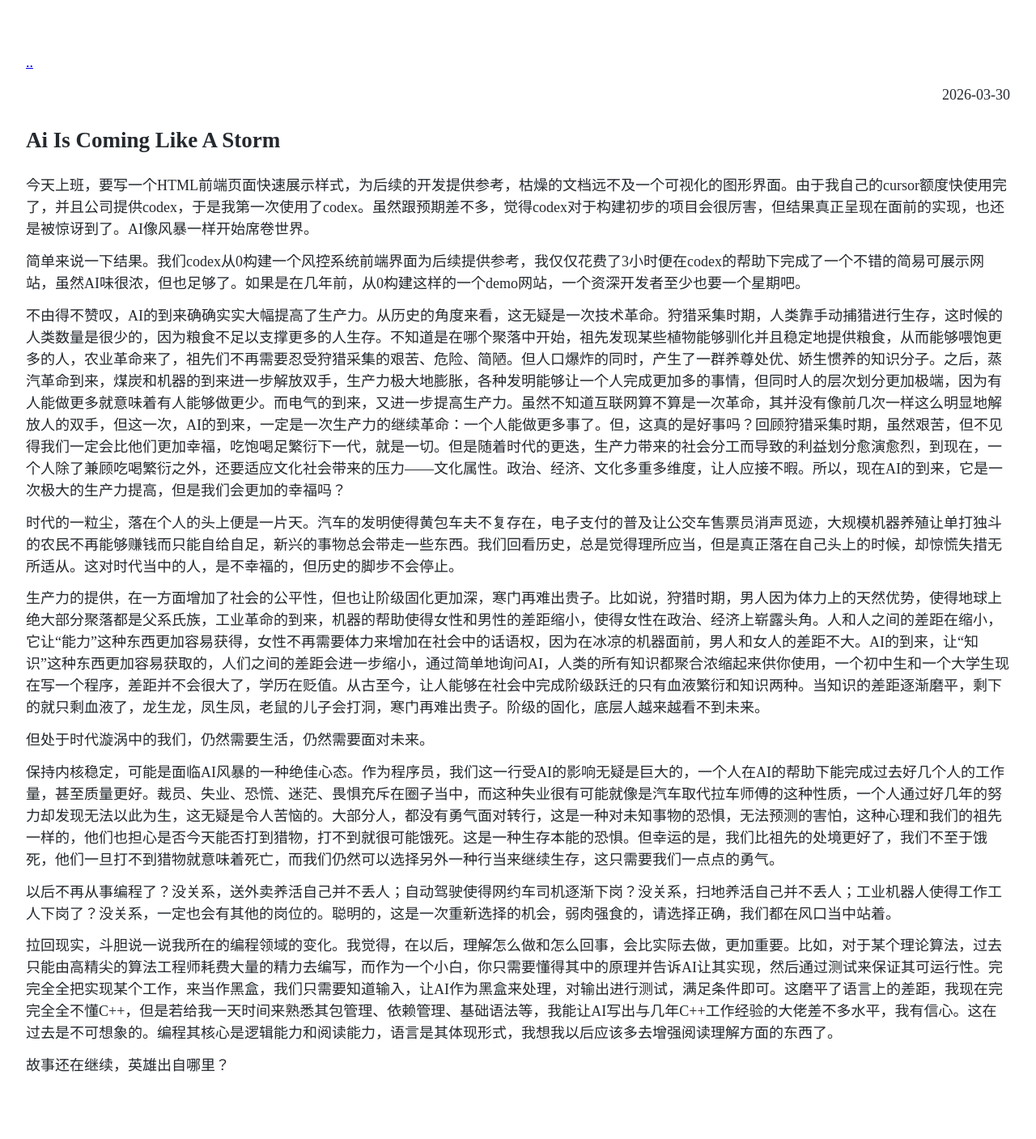
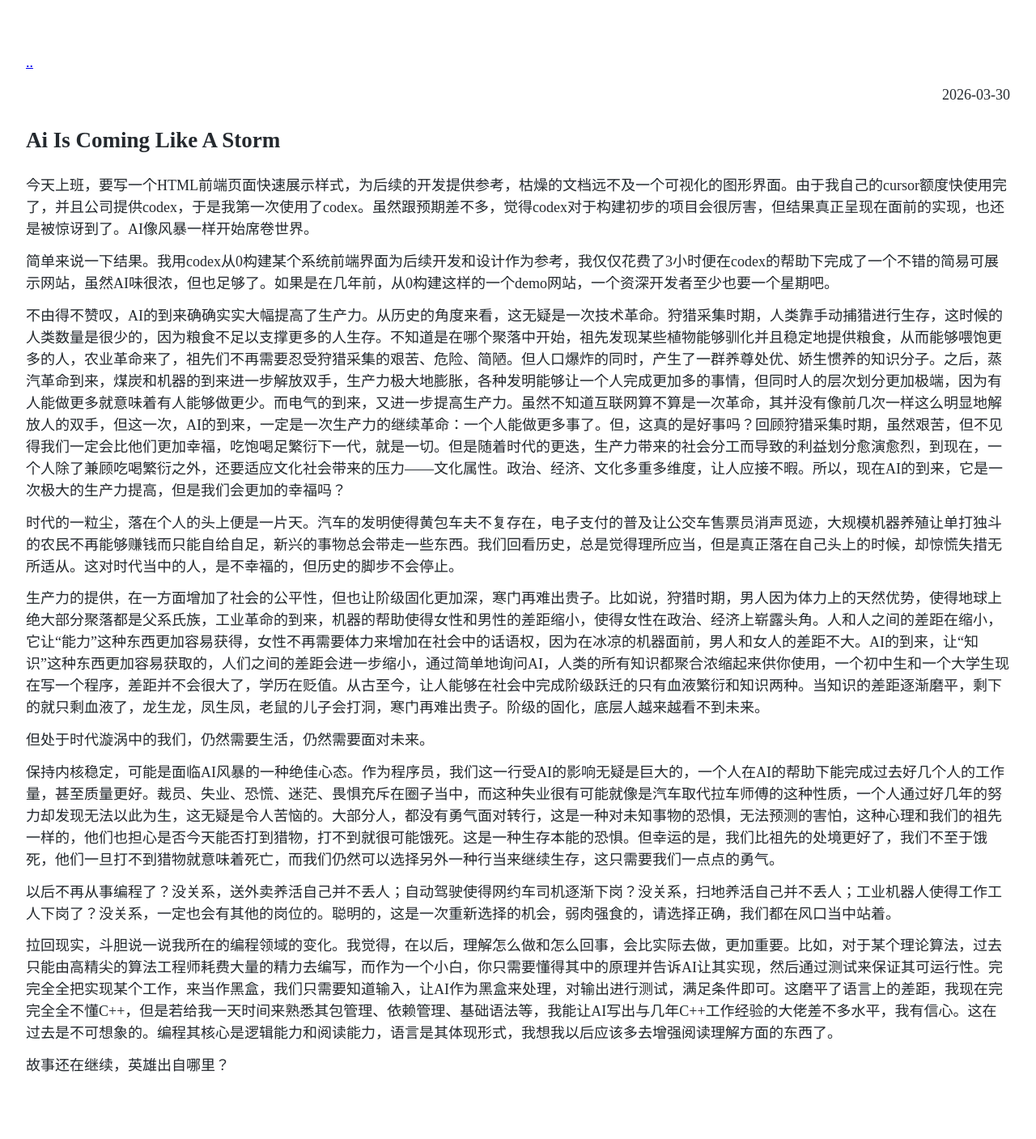
Before and after one commit to chen4903/chen4903.github.io, a Jekyll site: the page built from _posts/2026-03-30-AI-is-coming-like-a-storm.md, in a window 1280 px wide. Shown: the whole page at 81% size. Built offline with Jekyll 4.4.1, drawn with Linux system fonts in a browser that asks for light colours.

Commit message:
fix: typo

```diff
--- a/_posts/2026-03-30-AI-is-coming-like-a-storm.md
+++ b/_posts/2026-03-30-AI-is-coming-like-a-storm.md
@@ -5,7 +5,7 @@ category: articles
 
 今天上班，要写一个HTML前端页面快速展示样式，为后续的开发提供参考，枯燥的文档远不及一个可视化的图形界面。由于我自己的cursor额度快使用完了，并且公司提供codex，于是我第一次使用了codex。虽然跟预期差不多，觉得codex对于构建初步的项目会很厉害，但结果真正呈现在面前的实现，也还是被惊讶到了。AI像风暴一样开始席卷世界。
 
-简单来说一下结果。我们codex从0构建一个风控系统前端界面为后续提供参考，我仅仅花费了3小时便在codex的帮助下完成了一个不错的简易可展示网站，虽然AI味很浓，但也足够了。如果是在几年前，从0构建这样的一个demo网站，一个资深开发者至少也要一个星期吧。
+简单来说一下结果。我用codex从0构建某个系统前端界面为后续开发和设计作为参考，我仅仅花费了3小时便在codex的帮助下完成了一个不错的简易可展示网站，虽然AI味很浓，但也足够了。如果是在几年前，从0构建这样的一个demo网站，一个资深开发者至少也要一个星期吧。
 
 不由得不赞叹，AI的到来确确实实大幅提高了生产力。从历史的角度来看，这无疑是一次技术革命。狩猎采集时期，人类靠手动捕猎进行生存，这时候的人类数量是很少的，因为粮食不足以支撑更多的人生存。不知道是在哪个聚落中开始，祖先发现某些植物能够驯化并且稳定地提供粮食，从而能够喂饱更多的人，农业革命来了，祖先们不再需要忍受狩猎采集的艰苦、危险、简陋。但人口爆炸的同时，产生了一群养尊处优、娇生惯养的知识分子。之后，蒸汽革命到来，煤炭和机器的到来进一步解放双手，生产力极大地膨胀，各种发明能够让一个人完成更加多的事情，但同时人的层次划分更加极端，因为有人能做更多就意味着有人能够做更少。而电气的到来，又进一步提高生产力。虽然不知道互联网算不算是一次革命，其并没有像前几次一样这么明显地解放人的双手，但这一次，AI的到来，一定是一次生产力的继续革命：一个人能做更多事了。但，这真的是好事吗？回顾狩猎采集时期，虽然艰苦，但不见得我们一定会比他们更加幸福，吃饱喝足繁衍下一代，就是一切。但是随着时代的更迭，生产力带来的社会分工而导致的利益划分愈演愈烈，到现在，一个人除了兼顾吃喝繁衍之外，还要适应文化社会带来的压力——文化属性。政治、经济、文化多重多维度，让人应接不暇。所以，现在AI的到来，它是一次极大的生产力提高，但是我们会更加的幸福吗？
 
```
